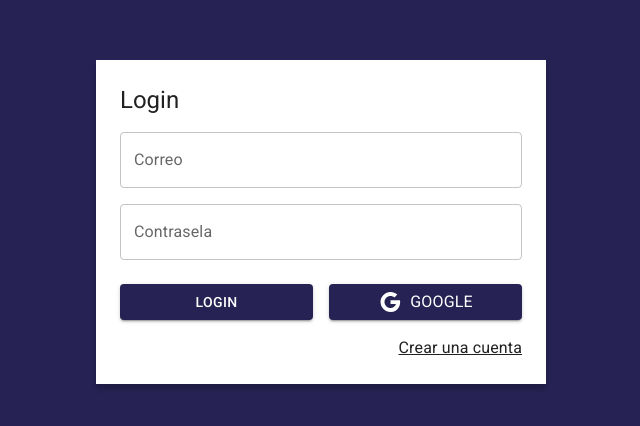
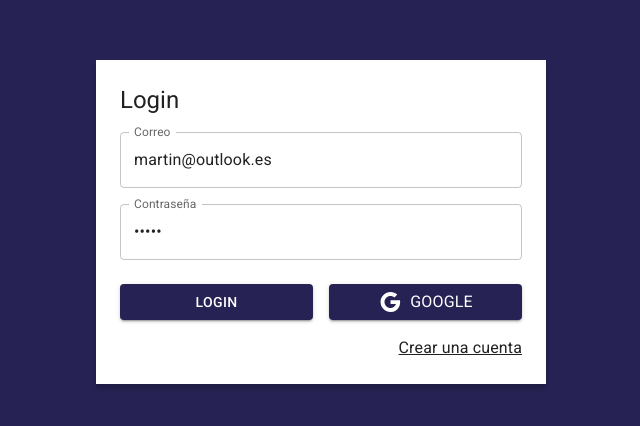
Before and after one commit to martin0123478/React-Journal-App, a React (Vite) app: page /auth/login in a window 1280 px wide. Shown: the part 178-604 px from the top of the page, without its empty margins (319-959 px from the left). Built offline with nearby package versions, Linux system fonts and the light colour scheme.

Commit message:
feat:config thunks and action in login form

```diff
--- a/src/auth/pages/LoginPage.jsx
+++ b/src/auth/pages/LoginPage.jsx
@@ -3,34 +3,56 @@ import { Button, Grid, Link, TextField, Typography } from '@mui/material'
 import { Google } from '@mui/icons-material'
 import React from 'react'
 import { AuthLayouth } from '../layout/AuthLayouth'
+import { useForm } from '../../hooks/useForm'
+import { useDispatch } from 'react-redux'
+import { chekingCredencials } from '../../store/auth/authSlice'
+import { startGoogleSingIn } from '../../store/auth/thunks'
+export const LoginPage = () => {
+  const dispatch = useDispatch()
+  const { email, pasword, onInputChange } = useForm({
+    email: 'martin@outlook.es',
+    pasword: '12434'
+  })
 
-export const LoginPage = () => {
+  const onSubmit = (e) => {
+    e.preventDefault()
+    console.log({ email, pasword })
+    dispatch(chekingCredencials(email, pasword))
+  }
+  const onGoogleSingIn = () => {
+    console.log('onGoogleSingIn')
+    dispatch(startGoogleSingIn())
+  }
   return (
 
     <AuthLayouth titulo='Login'>
-      <form>
+      <form onSubmit={onSubmit}>
         <Grid container>
           <Grid item xs={12} sx={{ mt: 2 }}>
-            <TextField label='Correo' type='email' placeholder='correo@google.com' fullWidth />
+            <TextField label='Correo' type='email' placeholder='correo@google.com' fullWidth
+              name='email' onChange={onInputChange}
+              value={email} />
           </Grid>
 
           <Grid item xs={12} sx={{ mt: 2 }}>
-            <TextField label='Contrasela' type='password' placeholder='contraseña' fullWidth />
+            <TextField label='Contraseña' type='password' placeholder='contraseña' fullWidth
+              name='contraseña' onChange={onInputChange} value={pasword}
+            />
           </Grid>
 
           <Grid container spacing={2} sx={{ mb: 2, mt: 1 }}>
             <Grid item xs={12} sm={6}>
-              <Button variant='contained' fullWidth>
+              <Button type='submit' variant='contained' fullWidth
+              >
                 Login
               </Button>
 
             </Grid>
 
             <Grid item xs={12} sm={6}>
-              <Button variant='contained' fullWidth>
+              <Button variant='contained' fullWidth onClick={onGoogleSingIn}>
                 <Google />
                 <Typography sx={{ ml: 1 }}>Google</Typography>
-
               </Button>
 
             </Grid>
--- /dev/null
+++ b/src/hooks/useForm.js
@@ -0,0 +1,25 @@
+import { useState } from 'react';
+
+export const useForm = ( initialForm = {} ) => {
+
+    const [ formState, setFormState ] = useState( initialForm );
+
+    const onInputChange = ({ target }) => {
+        const { name, value } = target;
+        setFormState({
+            ...formState,
+            [ name ]: value
+        });
+    }
+
+    const onResetForm = () => {
+        setFormState( initialForm );
+    }
+
+    return {
+        ...formState,
+        formState,
+        onInputChange,
+        onResetForm,
+    }
+}
--- a/src/store/auth/authSlice.js
+++ b/src/store/auth/authSlice.js
@@ -3,7 +3,7 @@ import { createSlice } from '@reduxjs/toolkit';
 export const authSlice = createSlice({
     name: 'auth',
     initialState: {
-       status:'cheking',//not-authenticated  authenticated
+       status:'not-authenticated',//cheking,not-authenticated,authenticated
        uid:null,
        email:null,
        displayName:null,
@@ -20,7 +20,7 @@ export const authSlice = createSlice({
 
        },
        chekingCredencials:(state) =>{
-
+         state.status='cheking'
        }
     }
 });
--- /dev/null
+++ b/src/store/auth/thunks.js
@@ -0,0 +1,14 @@
+import { chekingCredencials } from "./authSlice"
+
+export const chekingAuthentication = ({email,password}) =>{
+    return async(dispatch)=>{
+        dispatch(chekingCredencials())
+    }
+
+}
+
+export const startGoogleSingIn = ()=>{
+     return async(dispatch)=>{
+        dispatch(chekingCredencials())
+    }
+}
```
